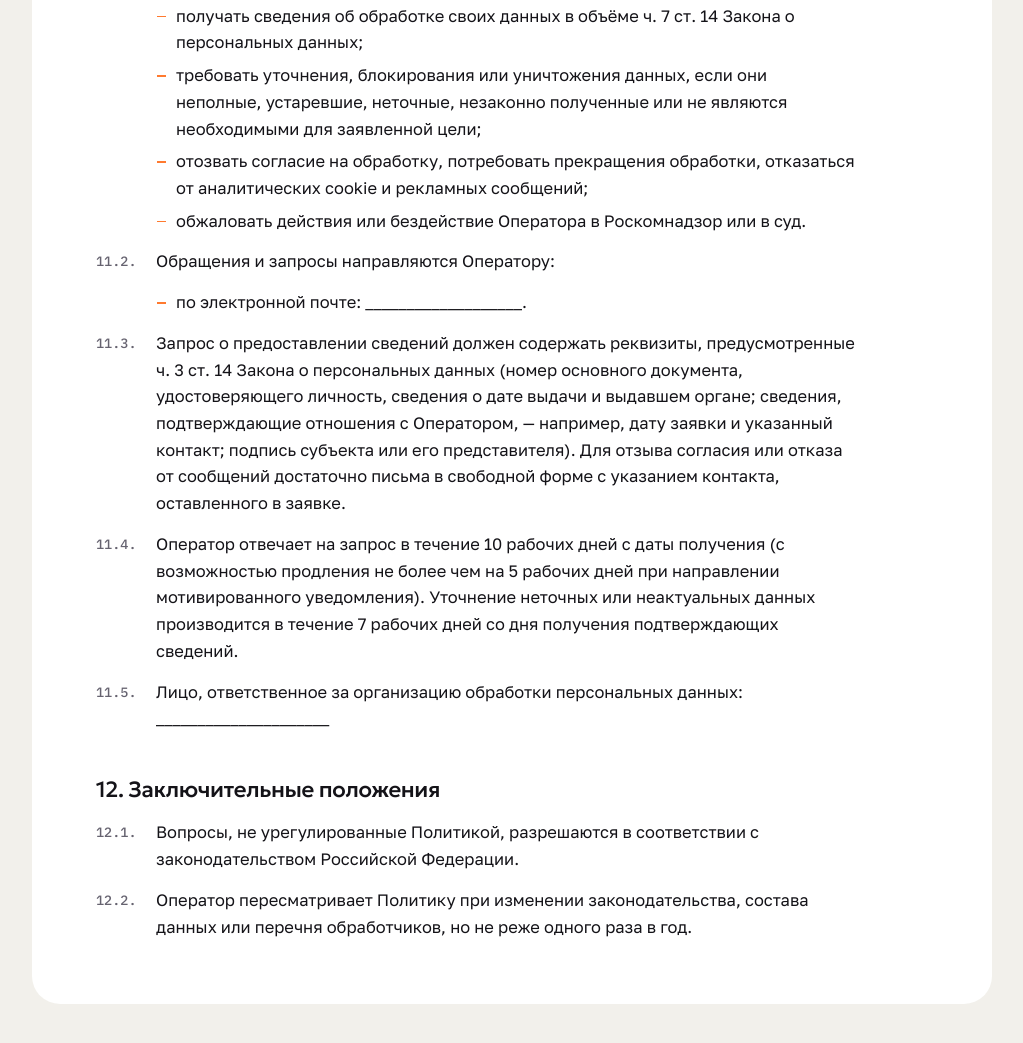
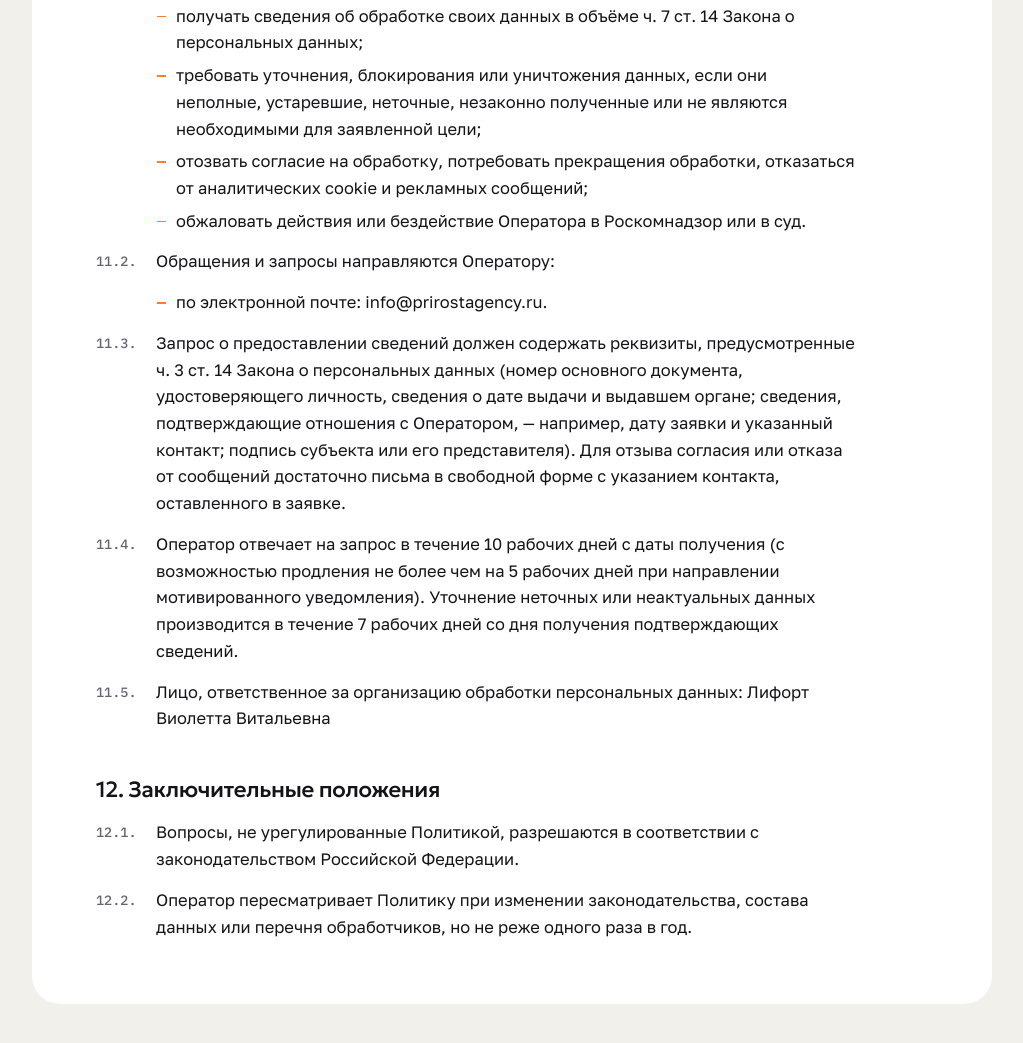
Before and after one commit to AndreyLifort/prirost, a plain HTML site: page privacy.html in a window 1280 px wide. Shown: the part 8405-9448 px from the top of the page, without its empty margins (128-1151 px from the left). Drawn offline with Linux system fonts and the light colour scheme.

Commit message:
Обновление лендинга

```diff
--- a/privacy.html
+++ b/privacy.html
@@ -384,11 +384,11 @@ button{font:inherit;color:inherit}
 </ul>
 <p class="cl"><span class="n">11.2.</span> <span>Обращения и запросы направляются Оператору:</span></p>
 <ul>
-<li>по электронной почте: ___________________.</li>
+<li>по электронной почте: info@prirostagency.ru.</li>
 </ul>
 <p class="cl"><span class="n">11.3.</span> <span>Запрос о предоставлении сведений должен содержать реквизиты, предусмотренные ч. 3 ст. 14 Закона о персональных данных (номер основного документа, удостоверяющего личность, сведения о дате выдачи и выдавшем органе; сведения, подтверждающие отношения с Оператором, — например, дату заявки и указанный контакт; подпись субъекта или его представителя). Для отзыва согласия или отказа от сообщений достаточно письма в свободной форме с указанием контакта, оставленного в заявке.</span></p>
 <p class="cl"><span class="n">11.4.</span> <span>Оператор отвечает на запрос в течение 10 рабочих дней с даты получения (с возможностью продления не более чем на 5 рабочих дней при направлении мотивированного уведомления). Уточнение неточных или неактуальных данных производится в течение 7 рабочих дней со дня получения подтверждающих сведений.</span></p>
-<p class="cl"><span class="n">11.5.</span> <span>Лицо, ответственное за организацию обработки персональных данных: _____________________</span></p>
+<p class="cl"><span class="n">11.5.</span> <span>Лицо, ответственное за организацию обработки персональных данных: Лифорт Виолетта Витальевна</span></p>
 <h2>12. Заключительные положения</h2>
 <p class="cl"><span class="n">12.1.</span> <span>Вопросы, не урегулированные Политикой, разрешаются в соответствии с законодательством Российской Федерации.</span></p>
 <p class="cl"><span class="n">12.2.</span> <span>Оператор пересматривает Политику при изменении законодательства, состава данных или перечня обработчиков, но не реже одного раза в год.</span></p>
```
Also changed, not shown: consent-ads.html (+1 -1 lines), consent.html (+1 -1 lines).
